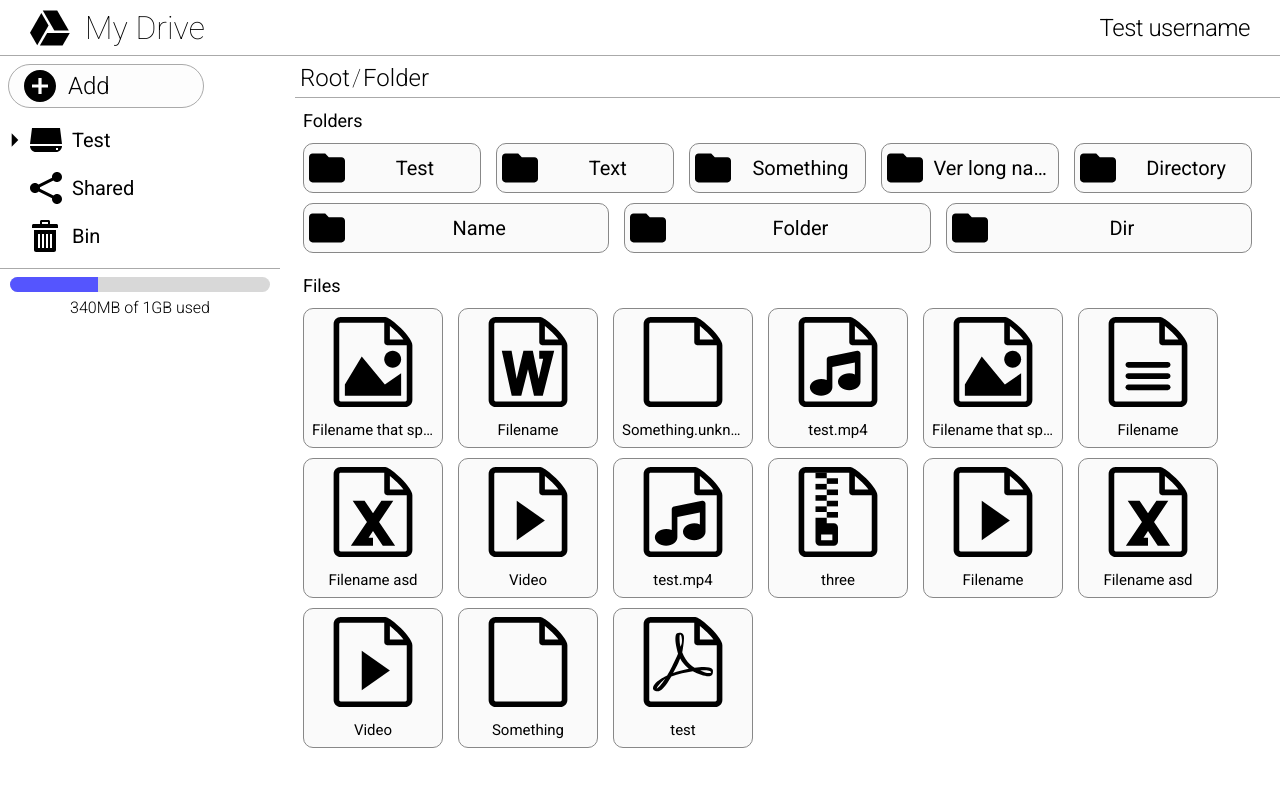
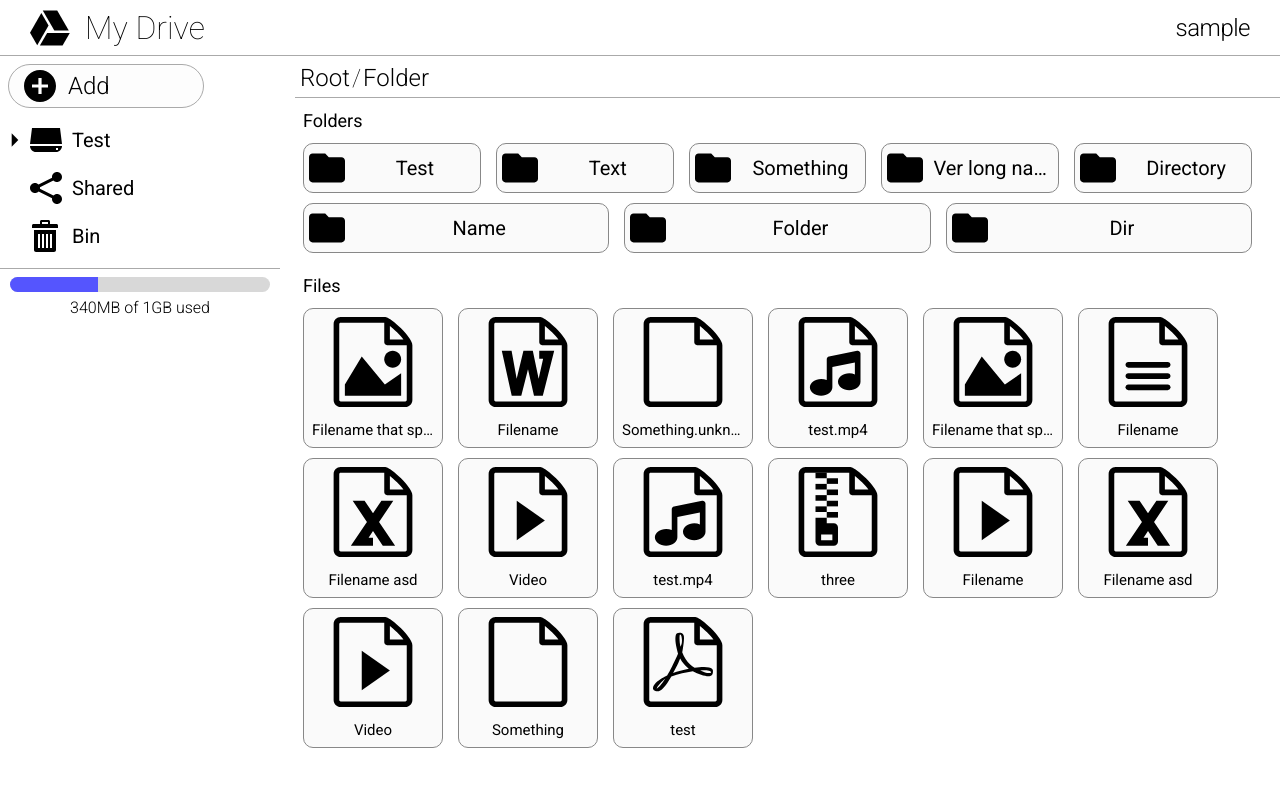
Before and after one commit to spevnev/MyDrive, a React app: page / in a window 1280 px wide. Shown: the top 786 px of the page. Built offline with nearby package versions, Linux system fonts and the light colour scheme; sample sign-in values are in the browser's storage.

Commit message:
Apollo authorization header

```diff
--- a/src/App.tsx
+++ b/src/App.tsx
@@ -1,6 +1,6 @@
 import React, {useEffect, useState} from "react";
 import {Navigate, Route, Routes} from "react-router-dom";
-import getToken from "./services/jwt";
+import {getToken} from "./services/jwt";
 import MainPage from "./pages/main";
 import LoginPage from "./pages/login";
 
--- a/src/index.tsx
+++ b/src/index.tsx
@@ -2,16 +2,31 @@ import React from "react";
 import App from "./App";
 import GlobalStyles from "./index.styles";
 import * as ReactDOMClient from "react-dom/client";
-import {ApolloClient, ApolloProvider, InMemoryCache} from "@apollo/client";
+import {ApolloClient, ApolloLink, ApolloProvider, concat, HttpLink, InMemoryCache} from "@apollo/client";
 import {BrowserRouter} from "react-router-dom";
+import {getToken} from "./services/jwt";
 
 const loading: Element | null = document.getElementById("loading");
 if (loading) setTimeout(() => loading.remove(), 100);
 
+const httpLink = new HttpLink({uri: "http://127.0.0.1:3001/graphql"});
+const requestInterceptor = new ApolloLink((operation, forward) => {
+	const jwt = getToken();
+	if (jwt) {
+		operation.setContext(({headers = {}}) => ({
+			headers: {
+				...headers,
+				authorization: jwt,
+			},
+		}));
+	}
+
+	return forward(operation);
+});
 
 const client = new ApolloClient({
-	uri: "http://localhost:3001/graphql",
 	cache: new InMemoryCache(),
+	link: concat(requestInterceptor, httpLink),
 });
 
 const root: Element | null = document.getElementById("root");
--- a/src/pages/main/Header.tsx
+++ b/src/pages/main/Header.tsx
@@ -1,13 +1,11 @@
 import React from "react";
 import {Container, Logo, Title, TitleContainer, Username} from "./Header.styles";
 import {useNavigate} from "react-router-dom";
+import {getData} from "../../services/jwt";
 
-type HeaderProps = {
-	username: string;
-}
-
-const Header = ({username = ""}: HeaderProps) => {
+const Header = () => {
 	const navigate = useNavigate();
+	const tokenData = getData();
 
 
 	return (
@@ -17,7 +15,7 @@ const Header = ({username = ""}: HeaderProps) => {
 				<Title>My Drive</Title>
 			</TitleContainer>
 
-			<Username>{username}</Username>
+			<Username>{tokenData ? tokenData.username || "" : ""}</Username>
 		</Container>
 	);
 };
--- a/src/pages/main/index.tsx
+++ b/src/pages/main/index.tsx
@@ -1,4 +1,4 @@
-import React, {createContext, FormEvent, MouseEvent, useState} from "react";
+import React, {createContext, FormEvent, MouseEvent, useEffect, useState} from "react";
 import Header from "./Header";
 import Sidebar from "./Sidebar/Sidebar";
 import Navigation, {EActionType} from "./Navigation";
@@ -10,6 +10,7 @@ import Folder from "./Category/Folder";
 import {EContextMenuTypes} from "services/contextMenuOptionFactory";
 import useTitle from "hooks/useTitle";
 import DropZone from "../../components/DropZone";
+import {gql, useQuery} from "@apollo/client";
 
 export const ContextMenuContext = createContext({});
 export const SelectedContext = createContext({});
@@ -133,7 +134,7 @@ const MainPage = () => {
 			</Hidden>
 			{isDropZoneVisible && <DropZone/>}
 
-			<Header username="Test username"/>
+			<Header/>
 			<Row onClick={onClick}>
 				<SidebarContext.Provider value={{isSidebarShown, setIsSidebarShown}}>
 					<Sidebar openCreateContextMenu={openCreateContextMenu}/>
--- a/src/services/jwt.ts
+++ b/src/services/jwt.ts
@@ -1,6 +1,6 @@
 import decode, {JwtPayload} from "jwt-decode";
 
-const getToken = (): string | null => {
+export const getToken = (): string | null => {
 	const token = localStorage.getItem("JWT");
 	if (!token) return null;
 
@@ -13,4 +13,9 @@ const getToken = (): string | null => {
 	return token;
 };
 
-export default getToken;
+export const getData = (): { [key: string]: any } | null => {
+	const token = getToken();
+	if (!token) return null;
+
+	return decode(token);
+};
```
